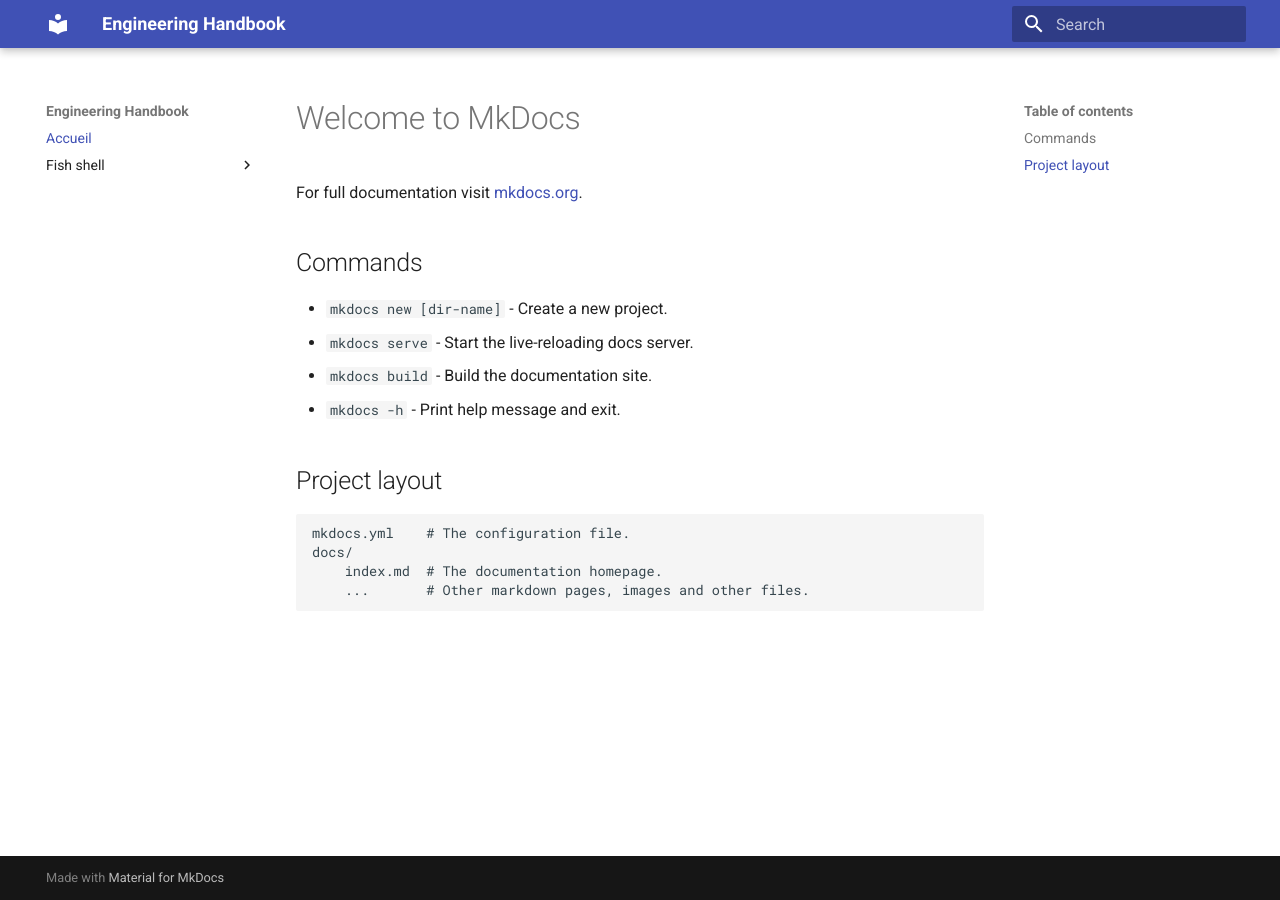
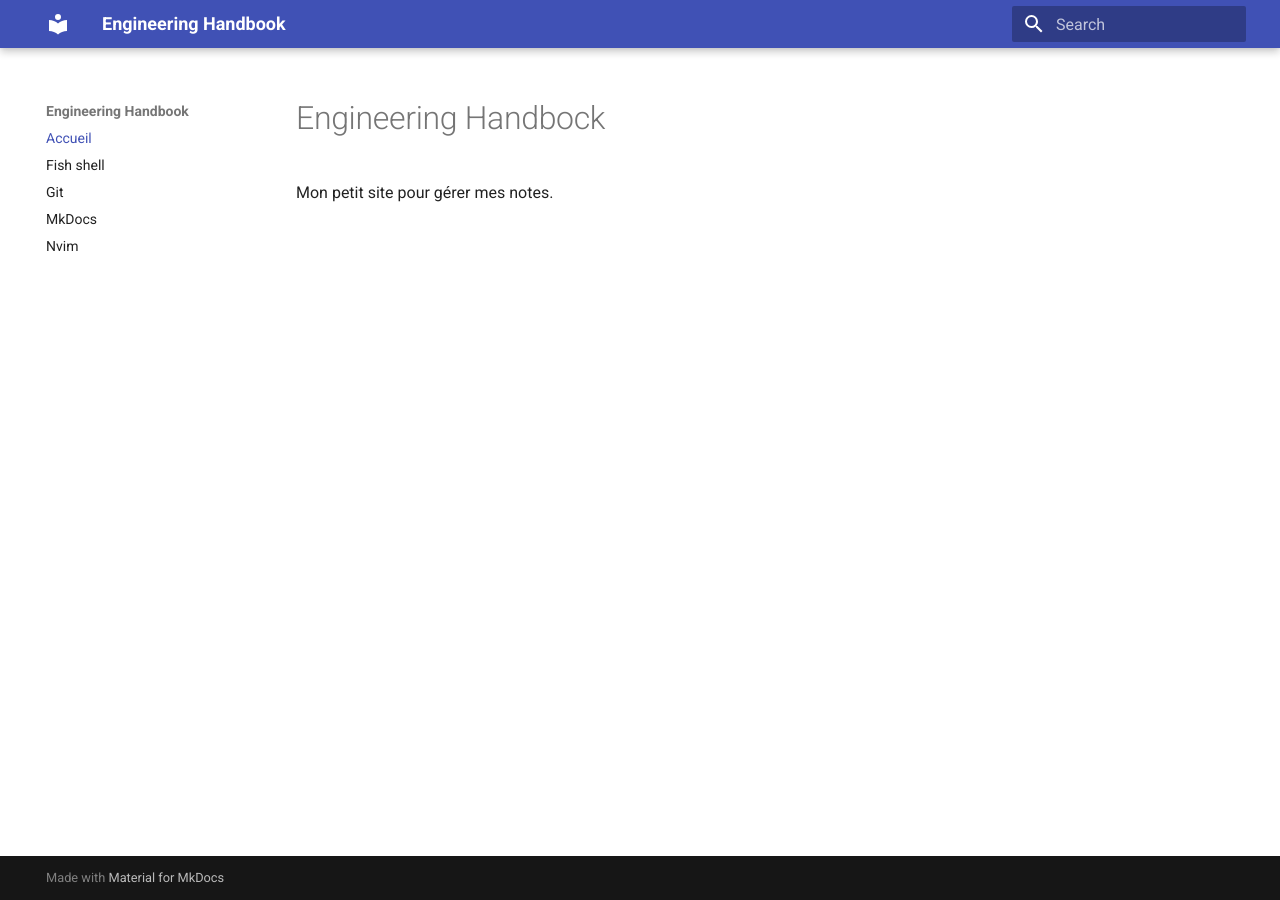
Before and after one commit to GuillemotClement/engineering-handbook, an MkDocs documentation site: the page built from docs/index.md, in a window 1280 px wide. Built offline with MkDocs 1.6.1 and Material for MkDocs 9.7.7, drawn with Linux system fonts in a browser that asks for light colours.

Commit message:
feat: mise en place du projet

```diff
--- a/docs/index.md
+++ b/docs/index.md
@@ -1,17 +1,3 @@
-# Welcome to MkDocs
+# Engineering Handbock
 
-For full documentation visit [mkdocs.org](https://www.mkdocs.org).
-
-## Commands
-
-* `mkdocs new [dir-name]` - Create a new project.
-* `mkdocs serve` - Start the live-reloading docs server.
-* `mkdocs build` - Build the documentation site.
-* `mkdocs -h` - Print help message and exit.
-
-## Project layout
-
-    mkdocs.yml    # The configuration file.
-    docs/
-        index.md  # The documentation homepage.
-        ...       # Other markdown pages, images and other files.
+Mon petit site pour gérer mes notes.
--- a/mkdocs.yml
+++ b/mkdocs.yml
@@ -6,6 +6,7 @@ theme:
 
 nav:
   - Accueil: index.md
-  - Fish shell:
-      - Introduction: fish-shell/index.md
-      - Tips: fish-shell/tips.md
+  - Fish shell: fish-shell/index.md
+  - Git: git/index.md
+  - MkDocs: mkdocs/index.md
+  - Nvim: nvim/index.md
```
Also changed, not shown: docs/fish-shell/README.md (deleted, +0 -5 lines), docs/fish-shell/alias.md (deleted, +0 -17 lines), docs/fish-shell/index.md (+44 -1 lines), docs/fish-shell/keymap.md (deleted, +0 -36 lines), docs/fish-shell/tips.md (deleted, +0 -3 lines), docs/git/index.md (added, +3 -0 lines), docs/mkdocs/index.md (added, +3 -0 lines), docs/nvim/index.md (added, +5 -0 lines).
